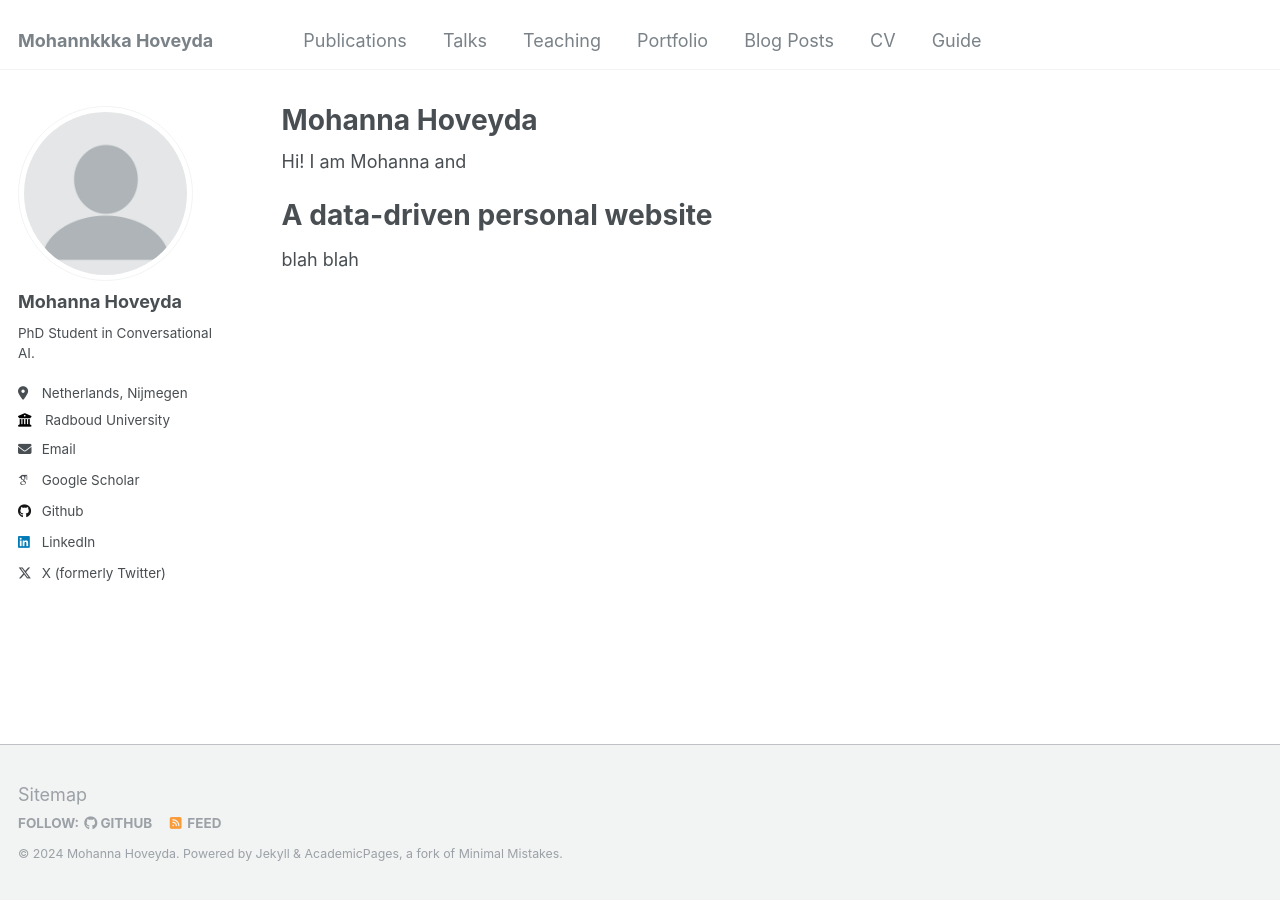
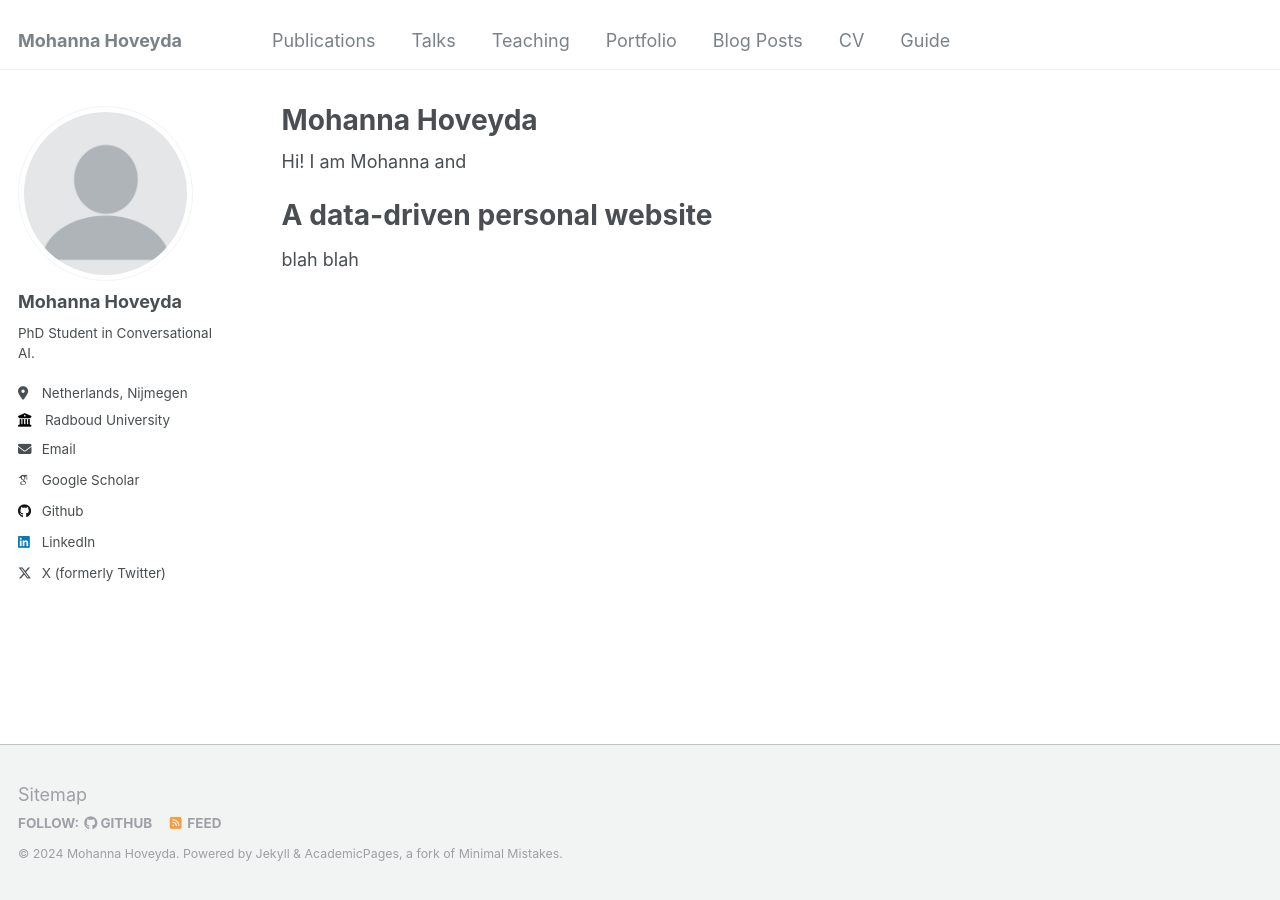
Before and after one commit to mohannahoveyda/mohannahoveyda.github.io, a Jekyll site: the page built from _pages/about.md, in a window 1280 px wide. Built offline with Jekyll 4.4.1, drawn with Linux system fonts in a browser that asks for light colours; some web fonts are replaced; some of the changed lines change nothing that is shown.

Commit message:
changes to config.yml

```diff
--- a/_config.yml
+++ b/_config.yml
@@ -8,7 +8,7 @@
 
 # Basic Site Settings
 locale                   : "en-US"
-title                    : "Mohannkkka Hoveyda"
+title                    : "Mohanna Hoveyda"
 title_separator          : "-"
 name                     : &name "Mohanna Hoveyda"
 description              : &description "personal description"
@@ -244,14 +244,14 @@
       layout: single
       author_profile: true
   # _teaching
-  - scope:
-      path: ""
-      type: teaching
-    values:
-      layout: single
-      author_profile: true
-      share: true
-      comments: true
+  # - scope:
+  #     path: ""
+  #     type: teaching
+  #   values:
+  #     layout: single
+  #     author_profile: true
+  #     share: true
+  #     comments: true
   # _publications
   - scope:
       path: ""
@@ -262,14 +262,14 @@
       share: true
       comments: true
   # _portfolio
-  - scope:
-      path: ""
-      type: portfolio
-    values:
-      layout: single
-      author_profile: true
-      share: true
-      comment: true
+  # - scope:
+  #     path: ""
+  #     type: portfolio
+  #   values:
+  #     layout: single
+  #     author_profile: true
+  #     share: true
+  #     comment: true
   # _talks
   - scope:
       path: ""
```
